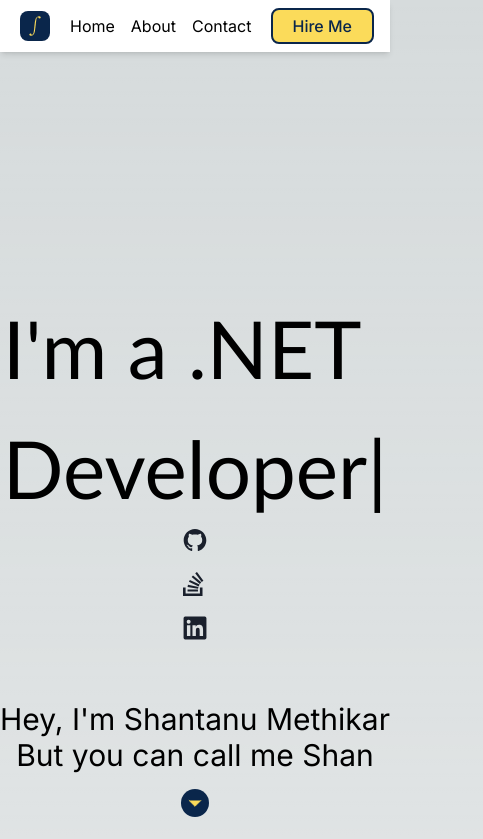
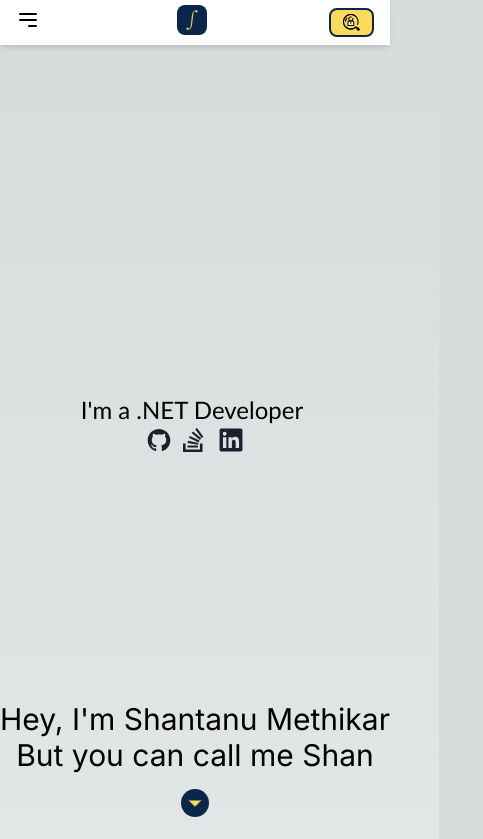
Before and after one commit to Take-A-Byte/portfolio, a Next.js app: page / in a window 390 px wide. Shown: the top 839 px of the page, 483 px wide, since content can reach past the window. Built offline with nearby package versions, Linux system fonts and the light colour scheme.

Commit message:
Made home page partially responsive

```diff
--- a/package.json
+++ b/package.json
@@ -10,6 +10,7 @@
     "format": "next lint --fix && prettier './src/**/*.{css,scss,md,html,json,mjs}' --write"
   },
   "dependencies": {
+    "@headlessui/react": "^2.2.0",
     "next": "14.2.4",
     "react": "^18",
     "react-dom": "^18",
--- a/src/app/PageContent.tsx
+++ b/src/app/PageContent.tsx
@@ -6,8 +6,9 @@ import Image from 'next/image'
 
 export default function PageContent() {
   return (
-    <main className="flex min-h-screen flex-col items-center justify-between p-24">
-      <div className="flex h-screen flex-col items-center p-24 pt-48">
+    <main className="flex min-h-screen flex-col items-center justify-between">
+      <div className="flex h-screen w-full flex-col items-center">
+        <div className="flex h-full flex-col items-center justify-center">
           <div className="type-writter-container">
             <TypeAnimation
               sequence={[
@@ -22,8 +23,9 @@ export default function PageContent() {
             />
           </div>
 
-        <div className="relative flex place-items-center">
+          <div className="relative flex place-items-center place-content-center">
             <SocialMediaConnect />
+          </div>
         </div>
 
         <div className="absolute bottom-6 text-center text-3xl">
@@ -42,14 +44,16 @@ export default function PageContent() {
         </div>
       </div>
 
-      <div className='w-screen bg-white px-40 py-8 shadow-inner drop-shadow-md'>
-        <div className="w-full mb-16 select-none">
-          <h1 className="text-center text-6xl font-black hollow-text text-blue-50" style={{ fontFamily: 'Roboto' }}>WHAT  DO  I  DO ...?</h1>
+      <div className="bg-white px-40 py-8 shadow-inner drop-shadow-md px-24">
+        <div className="mb-16 w-full select-none">
+          <h1 className="hollow-text text-center text-6xl font-black text-blue-50" style={{ fontFamily: 'Roboto' }}>
+            WHAT DO I DO ...?
+          </h1>
         </div>
 
         <div className="flex w-full flex-row justify-between">
-          <div className="flex w-1/2 flex-col items-center" >
-            <Image src="/frontend.jpg" alt='frontend developer' width={2000} height={2000} className="w-5/6 h-auto" />
+          <div className="flex w-1/2 flex-col items-center">
+            <Image src="/frontend.jpg" alt="frontend developer" width={2000} height={2000} className="h-auto w-5/6" />
           </div>
           <div className="flex flex-col justify-center">
             <h2 className="text-center text-2xl text-black">Forntend</h2>
@@ -67,13 +71,13 @@ export default function PageContent() {
             </p>
           </div>
           <div className="flex w-1/2 flex-col items-center">
-            <Image src="/backend.jpg" alt='frontend developer' width={2000} height={2000} className="w-5/6 h-auto" />
+            <Image src="/backend.jpg" alt="frontend developer" width={2000} height={2000} className="h-auto w-5/6" />
           </div>
         </div>
 
         <div className="-mt-20 flex w-full flex-row justify-between">
           <div className="flex w-1/2 flex-col items-center">
-            <Image src="/ui-ux.jpg" alt='frontend developer' width={2000} height={2000} className="w-5/6 h-auto" />
+            <Image src="/ui-ux.jpg" alt="frontend developer" width={2000} height={2000} className="h-auto w-5/6" />
           </div>
           <div className="flex flex-col justify-center text-black">
             <h2 className="text-center text-2xl">User Interface and Experience (UI / UX)</h2>
@@ -87,20 +91,21 @@ export default function PageContent() {
           <div className="flex flex-col justify-center">
             <h2 className="text-center text-2xl text-black">Testing</h2>
             <p className="my-6 text-center text-lg text-slate-500">
-              Implementing continuous testing practices to maintain high-quality software throughout the development process.
+              Implementing continuous testing practices to maintain high-quality software throughout the development
+              process.
             </p>
           </div>
           <div className="flex w-1/2 flex-col items-center">
-            <Image src="/testing.jpg" alt='frontend developer' width={2000} height={2000} className="w-5/6 h-auto" />
+            <Image src="/testing.jpg" alt="frontend developer" width={2000} height={2000} className="h-auto w-5/6" />
           </div>
         </div>
-
       </div>
 
       <div className="mt-16 grid text-center lg:mb-0 lg:w-full lg:max-w-5xl lg:grid-cols-4 lg:text-left">
         <a
           href="/projects"
-          className="group rounded-lg border border-transparent px-5 py-4 transition-colors hover:border-gray-300 hover:bg-gray-100 hover:dark:border-neutral-700 hover:dark:bg-neutral-800/30">
+          className="group rounded-lg border border-transparent px-5 py-4 transition-colors hover:border-gray-300 hover:bg-gray-100 hover:dark:border-neutral-700 hover:dark:bg-neutral-800/30"
+        >
           <h2 className="mb-3 text-2xl font-semibold">
             Projects{' '}
             <span className="inline-block transition-transform group-hover:translate-x-1 motion-reduce:transform-none">
@@ -108,13 +113,15 @@ export default function PageContent() {
             </span>
           </h2>
           <p className="m-0 max-w-[30ch] text-sm opacity-50">
-            From concept to completion.<br />A showcase of innovation, creativity, and dedication...
+            From concept to completion.
+            <br />A showcase of innovation, creativity, and dedication...
           </p>
         </a>
 
         <a
           href="/blogs"
-          className="group rounded-lg border border-transparent px-5 py-4 transition-colors hover:border-gray-300 hover:bg-gray-100 hover:dark:border-neutral-700 hover:dark:bg-neutral-800/30">
+          className="group rounded-lg border border-transparent px-5 py-4 transition-colors hover:border-gray-300 hover:bg-gray-100 hover:dark:border-neutral-700 hover:dark:bg-neutral-800/30"
+        >
           <h2 className="mb-3 text-2xl font-semibold">
             Blogs{' '}
             <span className="inline-block transition-transform group-hover:translate-x-1 motion-reduce:transform-none">
@@ -122,26 +129,33 @@ export default function PageContent() {
             </span>
           </h2>
           <p className="m-0 max-w-[30ch] text-sm opacity-50">
-            Thoughts, ideas, and stories.<br />Straight from the source. Let&apos;s pass on the knowledge!
+            Thoughts, ideas, and stories.
+            <br />
+            Straight from the source. Let&apos;s pass on the knowledge!
           </p>
         </a>
 
         <a
           href="/collaboration"
-          className="group rounded-lg border border-transparent px-5 py-4 transition-colors hover:border-gray-300 hover:bg-gray-100 hover:dark:border-neutral-700 hover:dark:bg-neutral-800/30">
+          className="group rounded-lg border border-transparent px-5 py-4 transition-colors hover:border-gray-300 hover:bg-gray-100 hover:dark:border-neutral-700 hover:dark:bg-neutral-800/30"
+        >
           <h2 className="mb-3 text-2xl font-semibold">
             Collaboration{' '}
             <span className="inline-block transition-transform group-hover:translate-x-1 motion-reduce:transform-none">
               -&gt;
             </span>
           </h2>
-          <p className="m-0 max-w-[30ch] text-sm opacity-50">A team player&apos;s journey.<br />From startups to giants,
-            I've seen it all...</p>
+          <p className="m-0 max-w-[30ch] text-sm opacity-50">
+            A team player&apos;s journey.
+            <br />
+            From startups to giants, I've seen it all...
+          </p>
         </a>
 
         <a
           href="/skills"
-          className="group rounded-lg border border-transparent px-5 py-4 transition-colors hover:border-gray-300 hover:bg-gray-100 hover:dark:border-neutral-700 hover:dark:bg-neutral-800/30">
+          className="group rounded-lg border border-transparent px-5 py-4 transition-colors hover:border-gray-300 hover:bg-gray-100 hover:dark:border-neutral-700 hover:dark:bg-neutral-800/30"
+        >
           <h2 className="mb-3 text-2xl font-semibold">
             Skills{' '}
             <span className="inline-block transition-transform group-hover:translate-x-1 motion-reduce:transform-none">
@@ -149,7 +163,8 @@ export default function PageContent() {
             </span>
           </h2>
           <p className="m-0 max-w-[30ch] text-balance text-sm opacity-50">
-            The skills behind the scenes.<br />A toolbox filled with creativity and problem-solving...
+            The skills behind the scenes.
+            <br />A toolbox filled with creativity and problem-solving...
           </p>
         </a>
       </div>
--- a/src/app/components/NavBar.tsx
+++ b/src/app/components/NavBar.tsx
@@ -1,28 +1,86 @@
+'use client'
+
+import { useState } from 'react'
 import Link from 'next/link'
-
+import { Menu, MenuButton, MenuItems, MenuItem } from '@headlessui/react'
 import { IntegratedIdentitiesIcon } from './icons/integrated-identities'
+import Image from 'next/image'
 
 export default function NavBar() {
+  const [isOpen, setIsOpen] = useState(false)
+
   return (
-    <nav className="fixed sticky top-0 mb-2 flex w-full justify-between bg-[#ffffff] px-4 shadow-md dark:bg-black">
-      <div className="flex items-center gap-x-4">
-        <Link href="/">
-          <div className="m-1 rounded-lg">
-            <IntegratedIdentitiesIcon size={30} />
-          </div>
-        </Link>
-        <div className="flex gap-x-4">
+    <nav className="fixed top-0 mb-2 flex w-[100vw] justify-between bg-[#ffffff] px-4 shadow-md dark:bg-black">
+      <div className="flex w-full items-center justify-between gap-x-4 md:justify-start">
+        <div className="md:hidden">
+          <Menu>
+            <MenuButton onClick={() => setIsOpen(!isOpen)} className="focus:outline-none">
+              <svg
+                className="h-6 w-6"
+                fill="none"
+                stroke="currentColor"
+                viewBox="0 0 24 24"
+                xmlns="http://www.w3.org/2000/svg"
+              >
+                <path strokeLinecap="round" strokeLinejoin="round" strokeWidth="2" d="M4 6h16M4 12h16m-7 6h7"></path>
+              </svg>
+            </MenuButton>
+            {isOpen && (
+              <MenuItems className="absolute left-0 mt-2 w-48 origin-top-left rounded-md bg-white shadow-lg ring-1 ring-black ring-opacity-5 focus:outline-none">
+                <div className="py-1">
+                  <MenuItem
+                    as="a"
+                    href="/"
+                    className="block px-4 py-2 text-sm text-gray-700 data-[focus]:bg-[#FBDB5A] data-[focus]:text-[#0A264B]"
+                  >
+                    Home
+                  </MenuItem>
+                  <MenuItem
+                    as="a"
+                    href="/about"
+                    className="block px-4 py-2 text-sm text-gray-700 data-[focus]:bg-[#FBDB5A] data-[focus]:text-[#0A264B]"
+                  >
+                    About
+                  </MenuItem>
+                  <MenuItem
+                    as="a"
+                    href="/contact"
+                    className="block px-4 py-2 text-sm text-gray-700 data-[focus]:bg-[#FBDB5A] data-[focus]:text-[#0A264B]"
+                  >
+                    Contact
+                  </MenuItem>
+                </div>
+              </MenuItems>
+            )}
+          </Menu>
+        </div>
+        <div className="flex-grow text-center md:hidden">
+          <Link href="/">
+            <div className="m-1 inline-block rounded-lg">
+              <IntegratedIdentitiesIcon size={30} />
+            </div>
+          </Link>
+        </div>
+        <div className="hidden items-center gap-x-4 md:flex">
+          <Link href="/">
+            <div className="m-1 rounded-lg">
+              <IntegratedIdentitiesIcon size={30} />
+            </div>
+          </Link>
           <a href="/">Home</a>
           <a href="/about">About</a>
           <a href="/contact">Contact</a>
         </div>
       </div>
-      <div className="flex items-end items-center gap-x-4">
+      <div className="flex items-center gap-x-4">
         <button
           type="button"
-          className="my-2 rounded-lg border-2 border-[#0A264B] bg-[#FBDB5A] px-5 py-1 font-medium text-[#0A264B] hover:bg-[#fdcf1d] focus:outline-none"
+          className="my-2 rounded-lg border-2 border-[#0A264B] bg-[#FBDB5A] px-3 py-1 text-sm font-medium text-[#0A264B] hover:bg-[#fdcf1d] focus:outline-none"
         >
-          Hire Me
+          <span className="block md:hidden">
+            <Image src="/hiring.svg" alt="Hire Me" width={24} height={24} />
+          </span>
+          <span className="hidden w-max md:block">Hire Me</span>
         </button>
       </div>
     </nav>
--- a/src/app/components/SocialMediaConnect.tsx
+++ b/src/app/components/SocialMediaConnect.tsx
@@ -4,17 +4,19 @@ import { StackOverFlowIcon } from './icons/stackoverflow-icon'
 
 export default function SocialMediaConnect() {
   return (
-    <div className="w-full max-w-5xl items-center justify-between space-x-3 font-mono text-sm lg:flex">
-    <a aria-label="Github" href="https://github.com/Take-A-Byte"
-        target="_blank" rel="noopener noreferrer">
+    <div className="flex w-full max-w-5xl items-center max-w-fit justify-between space-x-3 font-mono text-sm">
+      <a aria-label="Github" href="https://github.com/Take-A-Byte" target="_blank" rel="noopener noreferrer">
         <GithubIcon />
       </a>
-    <a aria-label="Stack Overflow" href="https://stackoverflow.com/users/10287964/shantanu-methikar"
-        target="_blank" rel="noopener noreferrer">
+      <a
+        aria-label="Stack Overflow"
+        href="https://stackoverflow.com/users/10287964/shantanu-methikar"
+        target="_blank"
+        rel="noopener noreferrer"
+      >
         <StackOverFlowIcon />
       </a>
-    <a aria-label="LinkedIn" href="https://www.linkedin.com/in/mshantanu18"
-        target="_blank" rel="noopener noreferrer">
+      <a aria-label="LinkedIn" href="https://www.linkedin.com/in/mshantanu18" target="_blank" rel="noopener noreferrer">
         <LinkedInIcon />
       </a>
     </div>
--- a/src/app/globals.css
+++ b/src/app/globals.css
@@ -43,6 +43,33 @@ body {
 }
 
 .type-writter-container {
-  font-size: 5rem;
   font-family: 'Gill Sans', 'Gill Sans MT', 'Calibri', 'Trebuchet MS', 'sans-serif';
+    /* Adjust the height as needed */
+    display: flex;
+    align-items: center;
+    justify-content: center;
 }
+
+/* Small screens */
+@media (max-width: 640px) {
+  .type-writter-container {
+    font-size: 1.5rem;
+    /* Adjust as needed */
+  }
+}
+
+/* Medium screens */
+@media (min-width: 641px) and (max-width: 1024px) {
+  .type-writter-container {
+    font-size: 3rem;
+    /* Adjust as needed */
+  }
+}
+
+/* Large screens */
+@media (min-width: 1025px) {
+  .type-writter-container {
+    font-size: 4rem;
+    /* Adjust as needed */
+  }
+}
```
Also changed, not shown: public/hiring.svg (added), 1 other file (tests, documents, lock files or other folders). Lines whose indentation alone changed are shown as unchanged.
